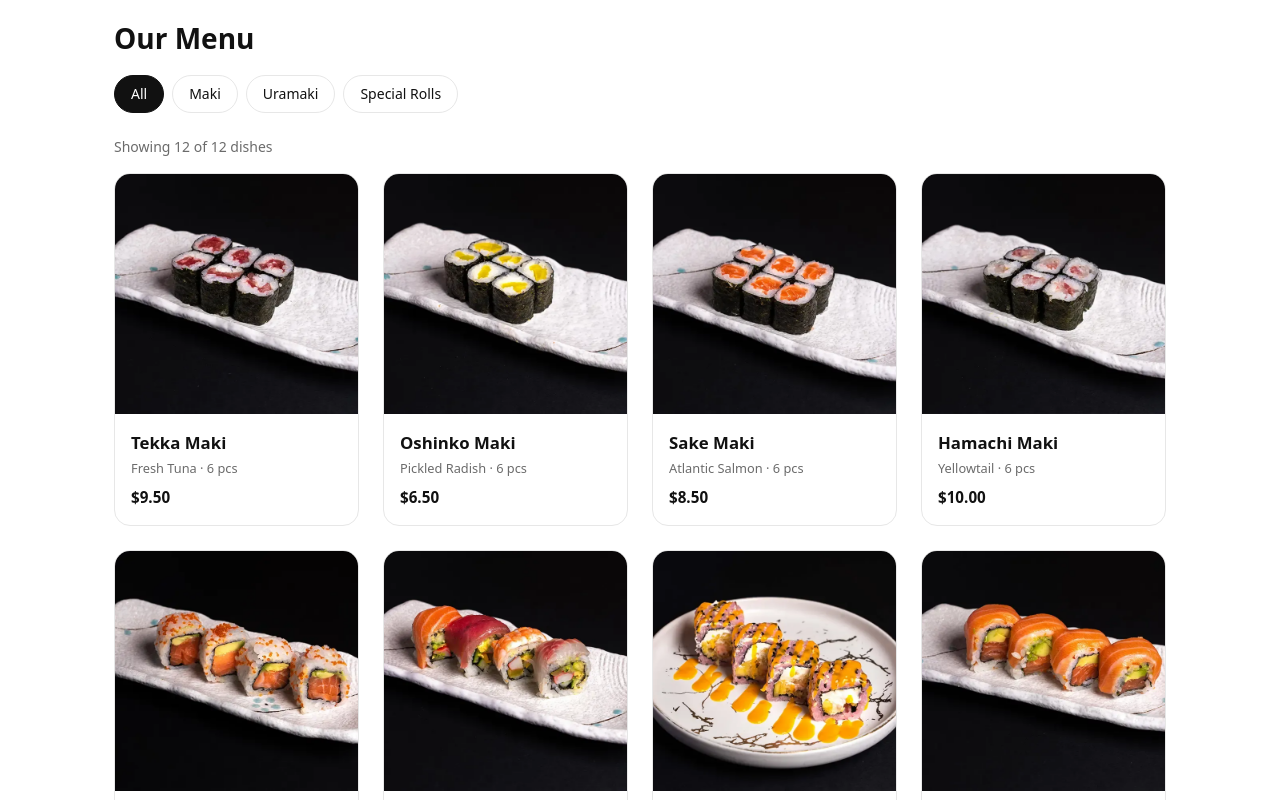
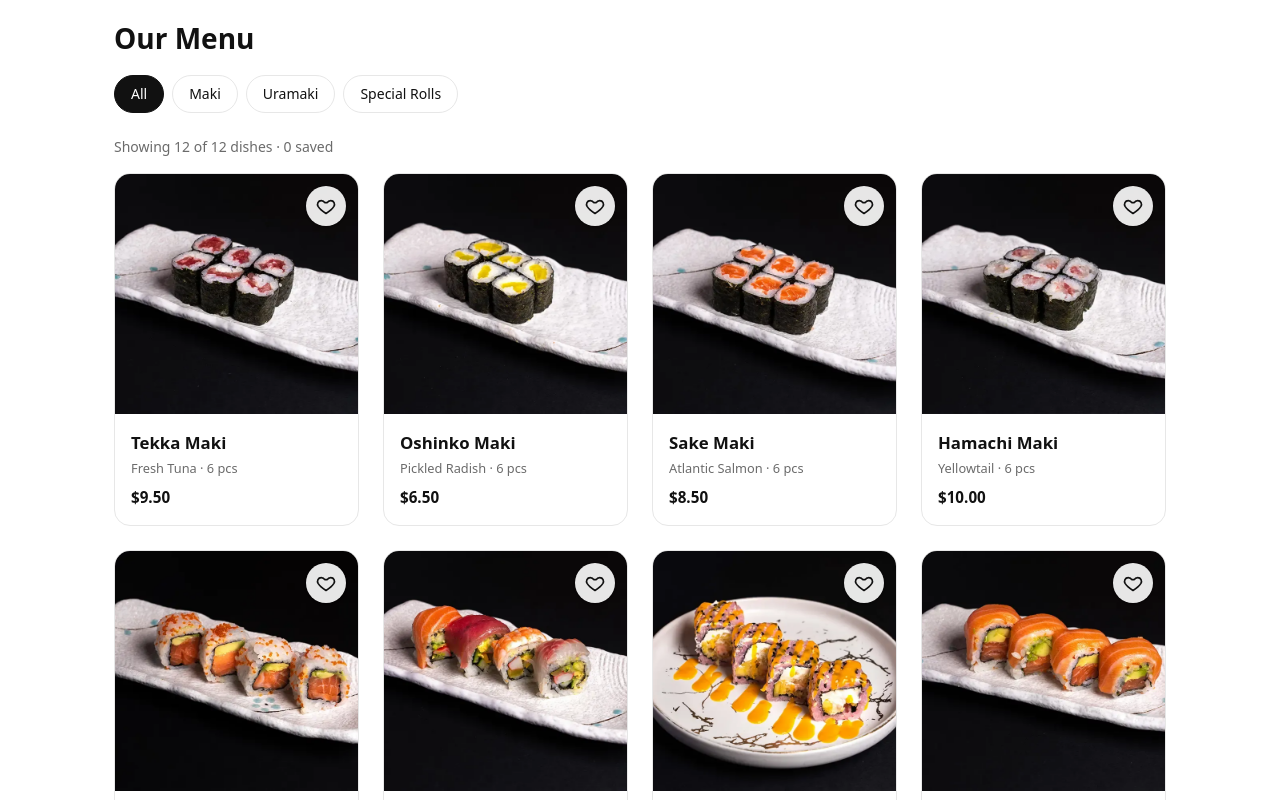
Before and after one commit to IloveGreeny/Qitchen-Group-B-Team-1, a React (Vite) app: page / in a window 1280 px wide. Shown: the part 860-1660 px from the top of the page. Built offline with nearby package versions, Linux system fonts and the light colour scheme.

Commit message:
Add controlled FavoriteToggle reused on every menu card
Co-Authored-By: Claude Opus 5.5 <noreply@anthropic.com>
Claude-Session: https://claude.ai/code/session_015GrZWHxgBA9L2aQ4LpS5Qx

```diff
--- /dev/null
+++ b/src/components/FavoriteToggle.jsx
@@ -0,0 +1,24 @@
+// Controlled toggle: it holds no state of its own.
+// The parent passes `isOn` and decides what happens in `onChange`.
+export default function FavoriteToggle({ isOn, onChange, label }) {
+  return (
+    <button
+      type="button"
+      onClick={() => onChange(!isOn)}
+      aria-pressed={isOn}
+      aria-label={isOn ? `Remove ${label} from favorites` : `Add ${label} to favorites`}
+      className="flex size-10 cursor-pointer items-center justify-center rounded-full bg-white/90 shadow-sm transition hover:scale-110"
+    >
+      <svg
+        viewBox="0 0 24 24"
+        className={`size-5 ${isOn ? 'fill-ink stroke-ink' : 'fill-none stroke-ink'}`}
+        strokeWidth="2"
+        strokeLinecap="round"
+        strokeLinejoin="round"
+        aria-hidden="true"
+      >
+        <path d="M12 21s-7-4.35-9.5-8.5C.9 9.6 2.4 5.5 6.3 5.5c2.2 0 3.6 1.3 4.2 2.5h3c.6-1.2 2-2.5 4.2-2.5 3.9 0 5.4 4.1 3.8 7C19 16.65 12 21 12 21z" />
+      </svg>
+    </button>
+  )
+}
--- a/src/components/Menu.jsx
+++ b/src/components/Menu.jsx
@@ -7,6 +7,14 @@ const types = ['All', ...new Set(menu.map((item) => item.type))]
 
 export default function Menu() {
   const [activeType, setActiveType] = useState('All')
+  // { [itemId]: true } for every dish the user has hearted
+  const [favorites, setFavorites] = useState({})
+
+  function setFavorite(id, isOn) {
+    setFavorites((prev) => ({ ...prev, [id]: isOn }))
+  }
+
+  const favoriteCount = Object.values(favorites).filter(Boolean).length
 
   const visibleItems =
     activeType === 'All' ? menu : menu.filter((item) => item.type === activeType)
@@ -37,12 +45,17 @@ export default function Menu() {
       </div>
 
       <p className="mb-4 text-sm text-ink-soft" aria-live="polite">
-        Showing {visibleItems.length} of {menu.length} dishes
+        Showing {visibleItems.length} of {menu.length} dishes · {favoriteCount} saved
       </p>
 
       <div className="grid grid-cols-1 gap-6 sm:grid-cols-2 lg:grid-cols-4">
         {visibleItems.map((item) => (
-          <ProductCard key={item.id} {...item} />
+          <ProductCard
+            key={item.id}
+            {...item}
+            isFavorite={Boolean(favorites[item.id])}
+            onFavoriteChange={(isOn) => setFavorite(item.id, isOn)}
+          />
         ))}
       </div>
     </section>
--- a/src/components/ProductCard.jsx
+++ b/src/components/ProductCard.jsx
@@ -1,7 +1,14 @@
-export default function ProductCard({ name, image, alt, description, price }) {
+import FavoriteToggle from './FavoriteToggle.jsx'
+
+export default function ProductCard({ name, image, alt, description, price, isFavorite, onFavoriteChange }) {
   return (
     <article className="overflow-hidden rounded-2xl border border-line bg-white transition hover:border-[#d4d4d4] hover:shadow-[0_12px_32px_rgba(0,0,0,0.08)]">
-      <img src={`/images/${image}`} alt={alt} className="h-60 w-full object-cover" />
+      <div className="relative">
+        <img src={`/images/${image}`} alt={alt} className="h-60 w-full object-cover" />
+        <div className="absolute top-3 right-3">
+          <FavoriteToggle isOn={isFavorite} onChange={onFavoriteChange} label={name} />
+        </div>
+      </div>
       <h3 className="mx-4 mt-4 mb-1 text-[1.05rem] font-semibold">{name}</h3>
       <p className="mx-4 text-[0.8rem] text-ink-soft">{description}</p>
       <p className="mx-4 mt-2 mb-4 text-[0.95rem] font-semibold">${price.toFixed(2)}</p>
```
